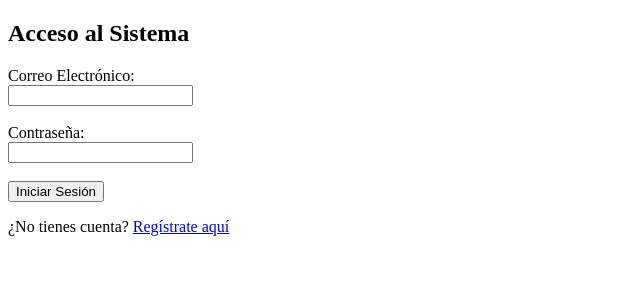
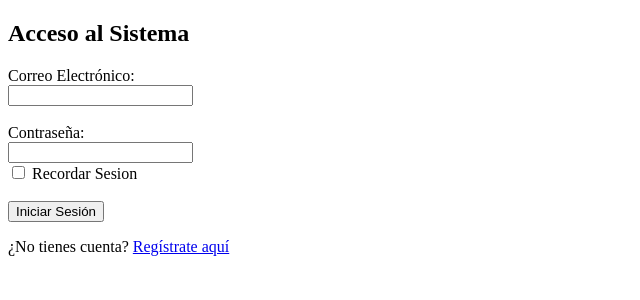
Before and after one commit to Abel-Sanz-Alapont/Gestor_Incidencias, a PHP site: page / in a window 1280 px wide. Shown: the top 300 px of the page, without its empty margins (0-640 px from the left). Run offline with PHP 8.4, Linux system fonts and the light colour scheme.

Commit message:
Modificado Login
Se a añadido un checkbox para que cuando el usuario lo selecciones se recuerde su sesion mediente cookies

```diff
--- a/views/login.php
+++ b/views/login.php
@@ -19,6 +19,11 @@
                 <label for="password">Contraseña:</label><br>
                 <input type="password" name="password" id="password" required>
             </div>
+            <div>
+                <label>
+                    <input type="checkbox" name="recordar"> Recordar Sesion
+                </label>
+            </div>
             <br>
             <button type="submit">Iniciar Sesión</button>
         </form>
```
